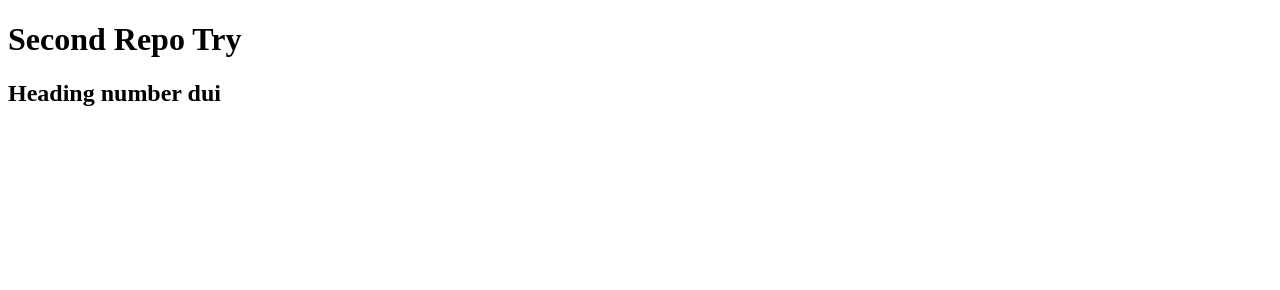
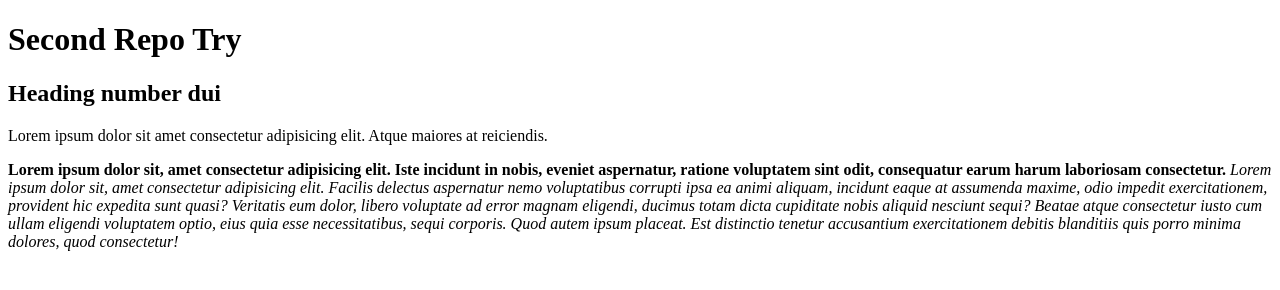
Before and after one commit to AbuKausar007/my_second_repo, a plain HTML site: page index.html in a window 1280 px wide. Drawn offline with Linux system fonts and the light colour scheme.

Commit message:
new code added

```diff
--- a/index.html
+++ b/index.html
@@ -9,5 +9,9 @@
 <body>
     <h1>Second Repo Try</h1>
     <h2>Heading number dui</h2>
+    <p>Lorem ipsum dolor sit amet consectetur adipisicing elit. Atque maiores at reiciendis.</p>
+    <b>Lorem ipsum dolor sit, amet consectetur adipisicing elit. Iste incidunt in nobis, eveniet aspernatur, ratione voluptatem sint odit, consequatur earum harum laboriosam consectetur.
+    </b>
+    <i>Lorem ipsum dolor sit, amet consectetur adipisicing elit. Facilis delectus aspernatur nemo voluptatibus corrupti ipsa ea animi aliquam, incidunt eaque at assumenda maxime, odio impedit exercitationem, provident hic expedita sunt quasi? Veritatis eum dolor, libero voluptate ad error magnam eligendi, ducimus totam dicta cupiditate nobis aliquid nesciunt sequi? Beatae atque consectetur iusto cum ullam eligendi voluptatem optio, eius quia esse necessitatibus, sequi corporis. Quod autem ipsum placeat. Est distinctio tenetur accusantium exercitationem debitis blanditiis quis porro minima dolores, quod consectetur!</i>
 </body>
 </html>
```
